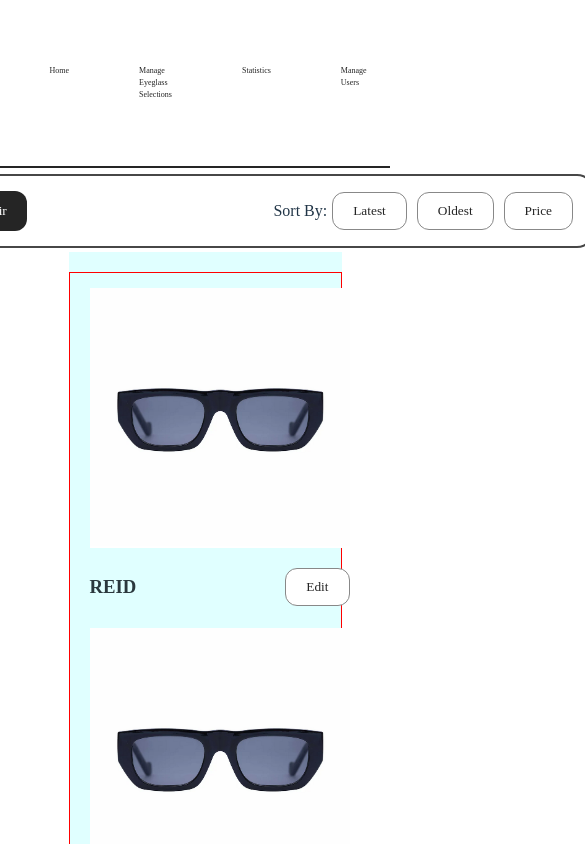
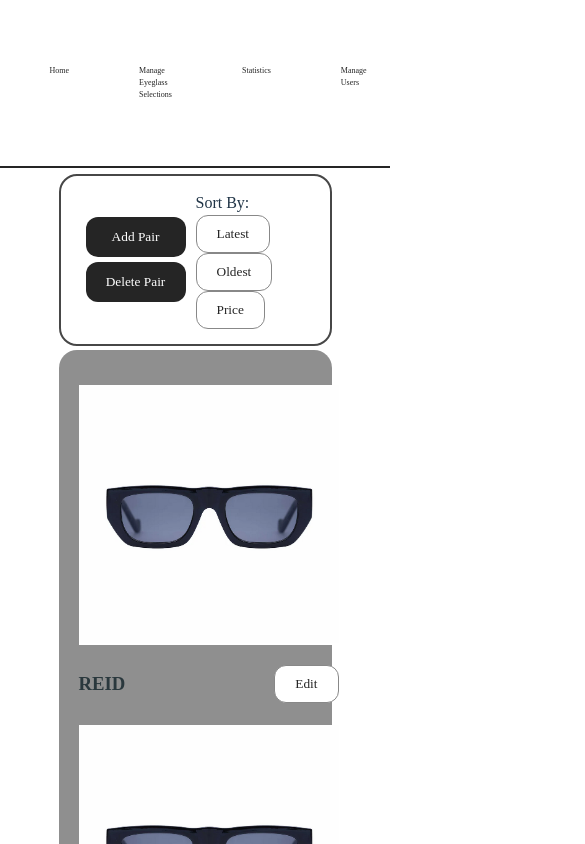
Before and after one commit to soyaaa78/Baobab-Vision-Project, a React (Vite) app in the folder web-app/: page /dashboard/catalogue in a window 390 px wide. Shown: the top 844 px of the page, 585 px wide, since content can reach past the window. Built offline with nearby package versions, Linux system fonts and the light colour scheme; a web font is replaced by a local one.

Commit message:
added responsiveness to catalogue page and propagation stops to product btns

```diff
--- a/web-app/src/components/EyeglassPreview.jsx
+++ b/web-app/src/components/EyeglassPreview.jsx
@@ -1,4 +1,4 @@
-import React, { useState } from 'react';
+import { useNavigate } from 'react-router-dom';
 import { Link } from 'react-router-dom';
 import '../styles/EyeglassPreview.css';
 import placeholder from '../assets/placeholder.png';
@@ -8,7 +8,8 @@ import Button from './Button';
 
 const EyeglassPreview = ({ className = '', deleteMode = false }) => {
 
-
+    const navigate = useNavigate();
+    const handleEdit = () => navigate(`/dashboard/editeyeglasses`);
 
 
     return (
@@ -29,10 +30,24 @@ const EyeglassPreview = ({ className = '', deleteMode = false }) => {
                                     <div className='eyeglass-buttons'>
                                         {deleteMode && <Button
                                             className='button-component--listing delete'
+                                            onClick={(e) => {
+                                                e.preventDefault();
+                                                e.stopPropagation();
+                                            }}
                                             /* onClick={delete(specificParam)} */ /* change after array */
-                                         children={<p>Delete</p>} />
+                                            children={
+                                                <p>Delete</p>
+                                            } />
                                         }
-                                     <Button className='button-component--listing' children={<p>Edit</p>}/> {/* pass parameter to specify which array joint to look into */}
+                                        <Button className='button-component--listing'
+                                            onClick={(e) => {
+                                                e.preventDefault();
+                                                e.stopPropagation();
+                                                handleEdit();
+                                            }}
+                                            children={
+                                                <p>Edit</p>
+                                            } /> {/* pass parameter to specify which array joint to look into */}
                                     </div>
                                 </div>
                             </div>
--- a/web-app/src/pages/eyeglass/EditEyeglassPage.jsx
+++ b/web-app/src/pages/eyeglass/EditEyeglassPage.jsx
@@ -39,8 +39,8 @@ const EditEyeglassPage = () => {
 
                     {<div className='ae-header'>
                         <div className='ae-header-text'>
-                            <h1>Add Product</h1>
-                            <p style={{ color: '#666666' }}>Time to hash out the details.</p>
+                            <h1>Edit Product</h1>
+                            <p style={{ color: '#666666' }}>Got the wrong color? A typo in the description, perhaps? This is the place to be.</p>
                         </div>
                         <Button className='' onClick={handleBack} children={<p>Back</p>} />
                     </div>}
--- a/web-app/src/styles/StatisticsPage.css
+++ b/web-app/src/styles/StatisticsPage.css
@@ -10,7 +10,19 @@
     height: 100%;
 }
 
+.statistics-bulk {
+    padding: 1.5%;
+    height: 100%;
+    display: grid;
+    grid-template-rows: 100%;
+    grid-template-columns: repeat(3, 1fr);
+    grid-template-areas:
+        "pie line view"
+}
+
+
 .stat-content {
+
     height: 100%;
     display: flex;
     justify-content: center;
@@ -26,7 +38,7 @@
 }
 
 .stat-card {
-    background-color: white;
+    background-color: rgb(160, 75, 75);
     width: 90%;
     min-width: 600px;
     max-width: 95%;
@@ -53,16 +65,6 @@
 #pie {
     display: flex;
     justify-content: center;
-}
-
-
-.statistics-bulk {
-    height: 100%;
-    display: grid;
-    grid-template-rows: 100%;
-    grid-template-columns: repeat(3, 1fr);
-    grid-template-areas:
-        "pie line view"
 }
 
 .piesect {
--- a/web-app/src/styles/eyeglass/EyeglassCataloguePage.css
+++ b/web-app/src/styles/eyeglass/EyeglassCataloguePage.css
@@ -10,19 +10,17 @@
 }
 
 .topbar {
-    height: 10%;
     display: flex;
     justify-content: center;
     align-items: flex-start;
-    /* background-color: lightcoral; */
 }
-
-@media (max-width: 700px) {}
 
 .search {
     background-color: #ffffff;
     border: 2px solid #474747;
-    min-width: 800px;
+    width: 100%;
+    max-width: 800px;
+    margin-bottom: 1.5%;
     padding: 15px;
     border-radius: 18px;
 }
@@ -77,11 +75,9 @@
 .selections {
     display: flex;
     justify-content: center;
-    margin: 10px;
     width: 100%;
-    background-color: lightcyan;
-    /* opacity: 0.3; */
-
+    background-color: #8f8f8f;
+    border-radius: 18px;
 }
 
 .selections-grid {
@@ -89,11 +85,8 @@
     margin: 20px;
     display: grid;
     grid-template-columns: repeat(auto-fit, minmax(300px, 1fr));
-    border: 1px solid red;
     flex-direction: row;
     place-items: center;
-    /* place-content: center; */
-    /* gap: 10px 20px; */
 }
 
 .eyeglass-listing.eyeglass-listing--catalogue {
@@ -107,3 +100,23 @@
     width: 260px;
     height: 260px;
 }
+
+@media (max-width: 800px) {
+    .options-sorting {
+        display: block;
+    }
+
+    .options-sort-buttons {
+        margin-left: 0;
+    }
+}
+
+@media (max-width: 500px) {
+    .options-cta {
+        display: block;
+    }
+
+    .options-action-buttons {
+        margin: 5px 10px;
+    }
+}
```
Also changed, not shown: web-app/src/styles/Statistics.css (deleted). Lines whose indentation alone changed are shown as unchanged.
